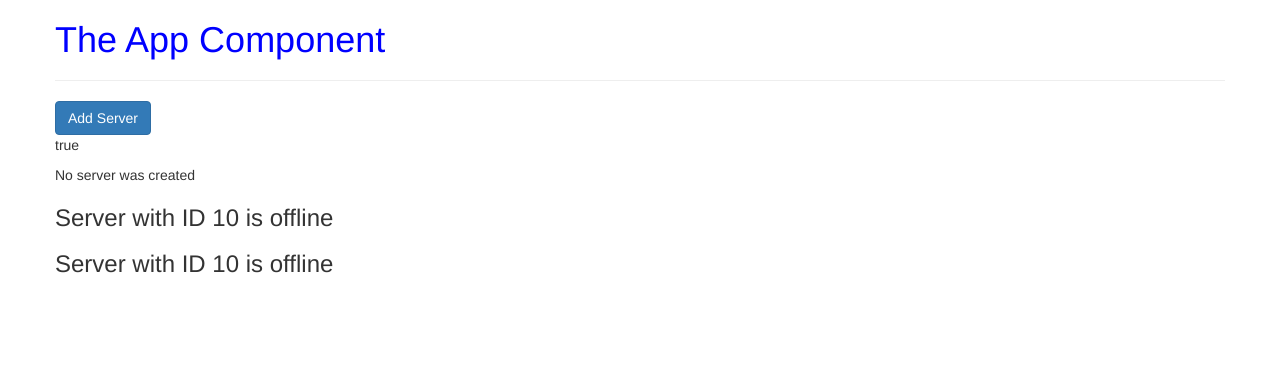
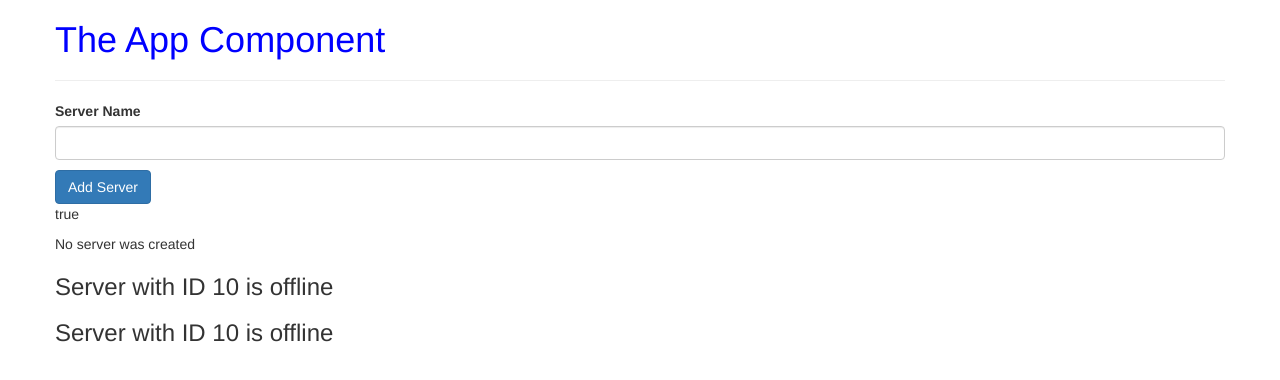
Before and after one commit to marcomazzotti/my-first-app, an Angular app: page / in a window 1280 px wide. Shown: the top 380 px of the page. Built offline with nearby package versions, Linux system fonts and the light colour scheme.

Commit message:
Data with Event Binding

```diff
--- a/src/app/servers/servers.component.html
+++ b/src/app/servers/servers.component.html
@@ -1,3 +1,6 @@
+<label>Server Name</label>
+<input type="text" class="form-control" (input)="onUpdateServername($event)">
+<p>{{serverName}}</p>
 <button class="btn btn-primary" [disabled]="!allowNewServer" (click)="onCreateServer()">Add Server</button>
 <!-- <p>{{allowNewServer}}</p> -->
 <p [innerText]="allowNewServer"></p>
--- a/src/app/servers/servers.component.ts
+++ b/src/app/servers/servers.component.ts
@@ -7,7 +7,8 @@
 })
 export class ServersComponent {
   allowNewServer = false;
-  serverCreationStatus = "No server was created"
+  serverCreationStatus = "No server was created";
+  serverName = "";
   constructor() {
     setTimeout(() => {
       this.allowNewServer = true;
@@ -16,4 +17,7 @@
   onCreateServer() {
     this.serverCreationStatus = "server was created"
   }
+  onUpdateServername(event: Event) {
+    this.serverName = (<HTMLInputElement>event.target).value;
+  }
 }
```
